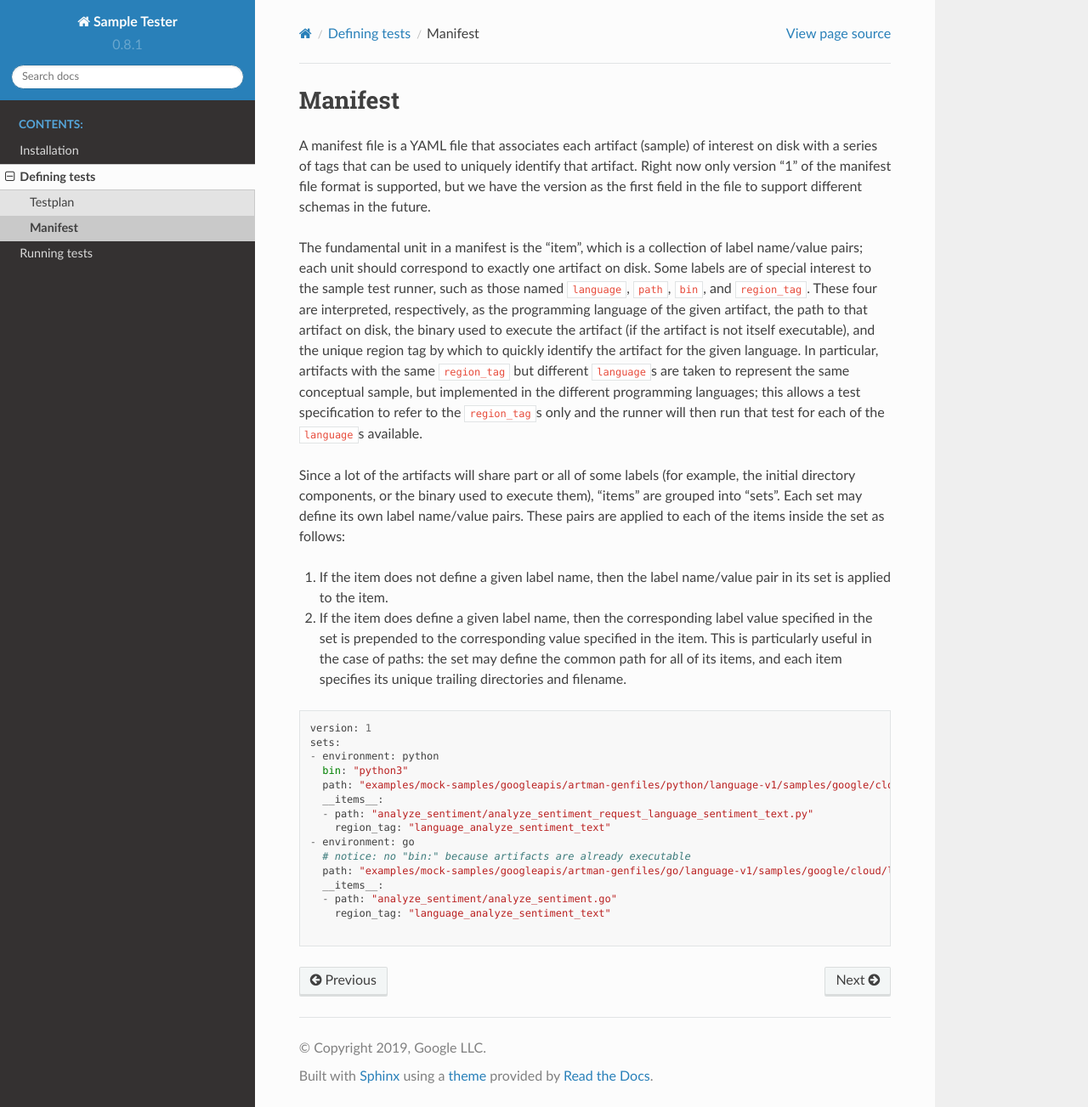
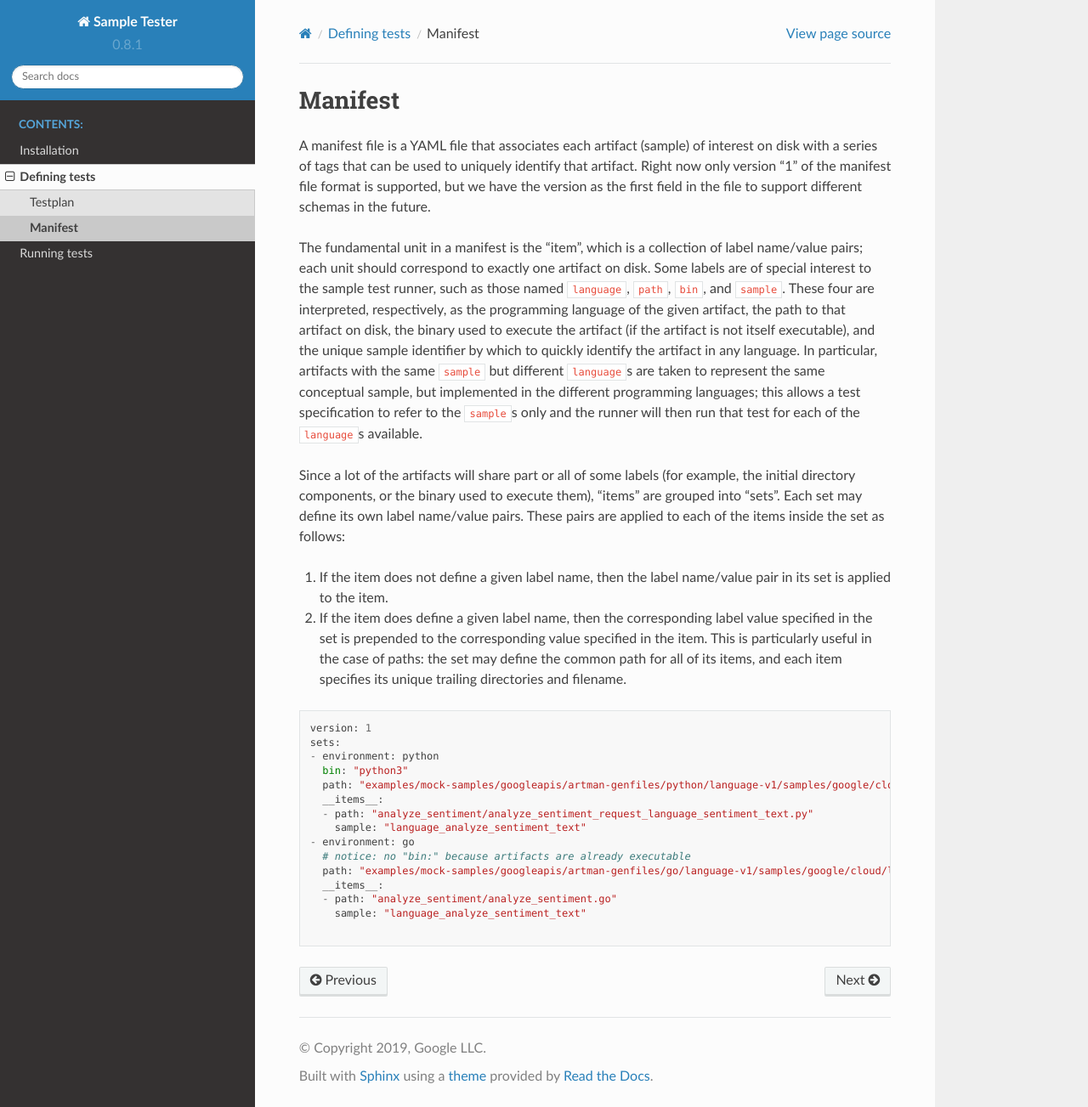
Before and after one commit to googleapis/sample-tester, a Sphinx documentation site: the page built from docs/defining-tests/manifest-reference.rst, in a window 1280 px wide and 1303 px high. Shown: the whole window at 85% size. Built offline with Sphinx 7.4.7 and the Read the Docs theme 2.0.0, drawn with Linux system fonts in a browser that asks for light colours.

Commit message:
Have tag convention use `sample` by default to ID samples
- use `sample` rather than `region_tag` for identifying samples by default
- change test files and documentation accordingly for clarity

```diff
--- a/docs/defining-tests/language.manifest.yaml
+++ b/docs/defining-tests/language.manifest.yaml
@@ -20,10 +20,10 @@ sets:
   path: "examples/mock-samples/googleapis/artman-genfiles/python/language-v1/samples/google/cloud/language_v1/gapic/"
   __items__:
   - path: "analyze_sentiment/analyze_sentiment_request_language_sentiment_text.py"
-    region_tag: "language_analyze_sentiment_text"
+    sample: "language_analyze_sentiment_text"
 - environment: go
   # notice: no "bin:" because artifacts are already executable
   path: "examples/mock-samples/googleapis/artman-genfiles/go/language-v1/samples/google/cloud/language_v1/gapic/"
   __items__:
   - path: "analyze_sentiment/analyze_sentiment.go"
-    region_tag: "language_analyze_sentiment_text"
+    sample: "language_analyze_sentiment_text"
--- a/docs/defining-tests/manifest-reference.rst
+++ b/docs/defining-tests/manifest-reference.rst
@@ -13,16 +13,16 @@ The fundamental unit in a manifest is the "item", which is a
 collection of label name/value pairs; each unit should correspond to
 exactly one artifact on disk. Some labels are of special interest to
 the sample test runner, such as those named ``language``, ``path``,
-``bin``, and ``region_tag``. These four are interpreted, respectively,
-as the programming language of the given artifact, the path to that
+``bin``, and ``sample``. These four are interpreted, respectively, as
+the programming language of the given artifact, the path to that
 artifact on disk, the binary used to execute the artifact (if the
-artifact is not itself executable), and the unique region tag by which
-to quickly identify the artifact for the given language. In
-particular, artifacts with the same ``region_tag`` but different
+artifact is not itself executable), and the unique sample identifier
+by which to quickly identify the artifact in any language. In
+particular, artifacts with the same ``sample`` but different
 ``language``\ s are taken to represent the same conceptual sample, but
 implemented in the different programming languages; this allows a test
-specification to refer to the ``region_tag``\ s only and the runner
-will then run that test for each of the ``language``\ s available.
+specification to refer to the ``sample``\ s only and the runner will
+then run that test for each of the ``language``\ s available.
 
 Since a lot of the artifacts will share part or all of some labels
 (for example, the initial directory components, or the binary used to
--- a/docs/invoking-tester/cli-reference.rst
+++ b/docs/invoking-tester/cli-reference.rst
@@ -49,8 +49,8 @@ to actual, specific files on disk for given languages and
 environments. Each convention may choose to take some set-up
 arguments. You can specify an alternate convention and/or convention
 arguments via the flag ``--convention=CONVENTION:ARG,ARGS``. The
-default convention is ``tag:region_tag``, which uses the
-``region_tag`` key in the manifest files. To use, say, the ``target``
+default convention is ``tag:sample``, which uses the
+``sample`` key in the manifest files. To use, say, the ``target``
 key in the manifest, simply pass ``--convention=tag:target``.
 
 If you want to define an additional convention, refer to the
```
Also changed, not shown: 5 other files.
